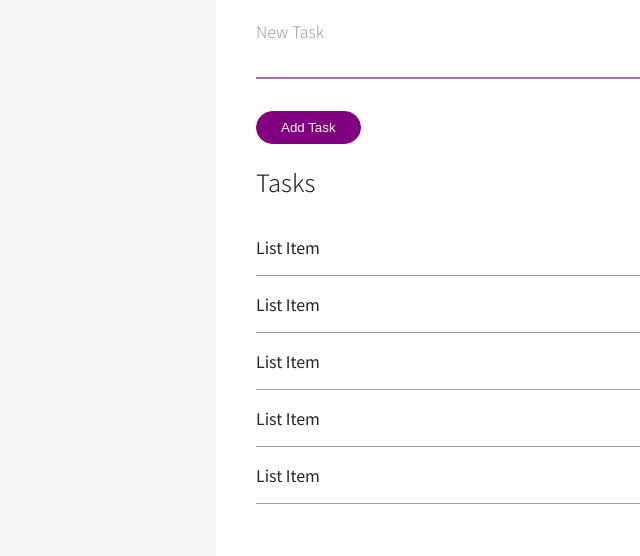
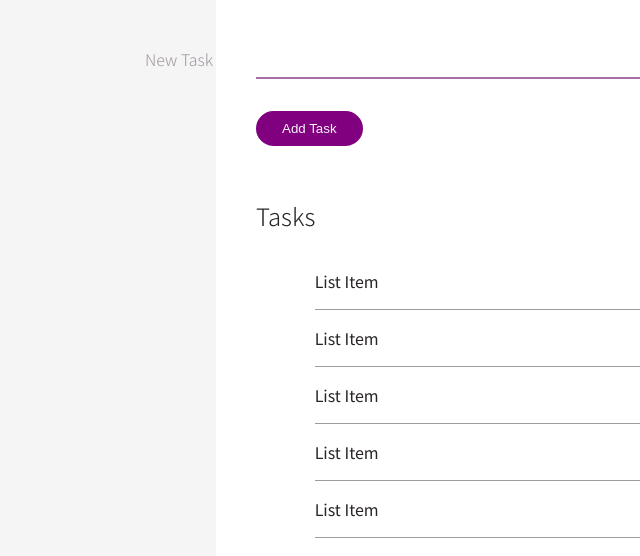
Before and after one commit to personal-projects-davidw/task_list, a plain HTML site: page index.html in a window 1280 px wide. Shown: the part 110-666 px from the top of the page, without its empty margins (0-640 px from the left). Drawn offline with Linux system fonts and the light colour scheme.

Commit message:
Additional UI styling added - button hover, CSS grid on task list, abs posn of label

```diff
--- a/style.css
+++ b/style.css
@@ -31,10 +31,17 @@ header h1 {
     font-weight: 300;
 }
 
+/******************************
+**     New Input Section     **
+*******************************/
+
 .new_input label {
     font-size: 16px;
     font-weight: 100;
     color: var(--ter-color--);
+    position: absolute;
+    top: 157px;
+    left: 145px;
 }
 
 #new_task {
@@ -46,16 +53,34 @@ header h1 {
     padding: 8px;
 }
 
+#new_task:hover {
+    cursor: pointer;
+}
+
 .new_input .btn {
     background-color: var(--pri-color--);
     color: whitesmoke;
     width: fit-content;
     border: none;
     padding: 8px 24px;
-    margin-top: 32px;
-    border: 1px solid var(--pri-color--);
+    margin: 32px 0;
+    border: 2px solid var(--pri-color--);
     border-radius: 24px;
 }
+
+.new_input .btn:hover {
+    background-color: white;
+    color: var(--pri-color--);
+    cursor: pointer;
+}
+
+.new_input .btn:focus {
+    outline: none;
+}
+
+/*********************************
+**     Current List Section     **
+**********************************/
 
 .current-list h2 {
     font-size: 24px;
@@ -64,10 +89,14 @@ header h1 {
 
 .tasks {
     padding-left: 0;
+    display: grid;
+    grid-template-columns: repeat(12, auto);
+    grid-template-rows: auto;
 }
 
 .tasks .task {
     list-style: none;
     padding: 16px 0;
     border-bottom: 1px solid var(--ter-color--);
+    grid-column: 2/11;
 }
```
